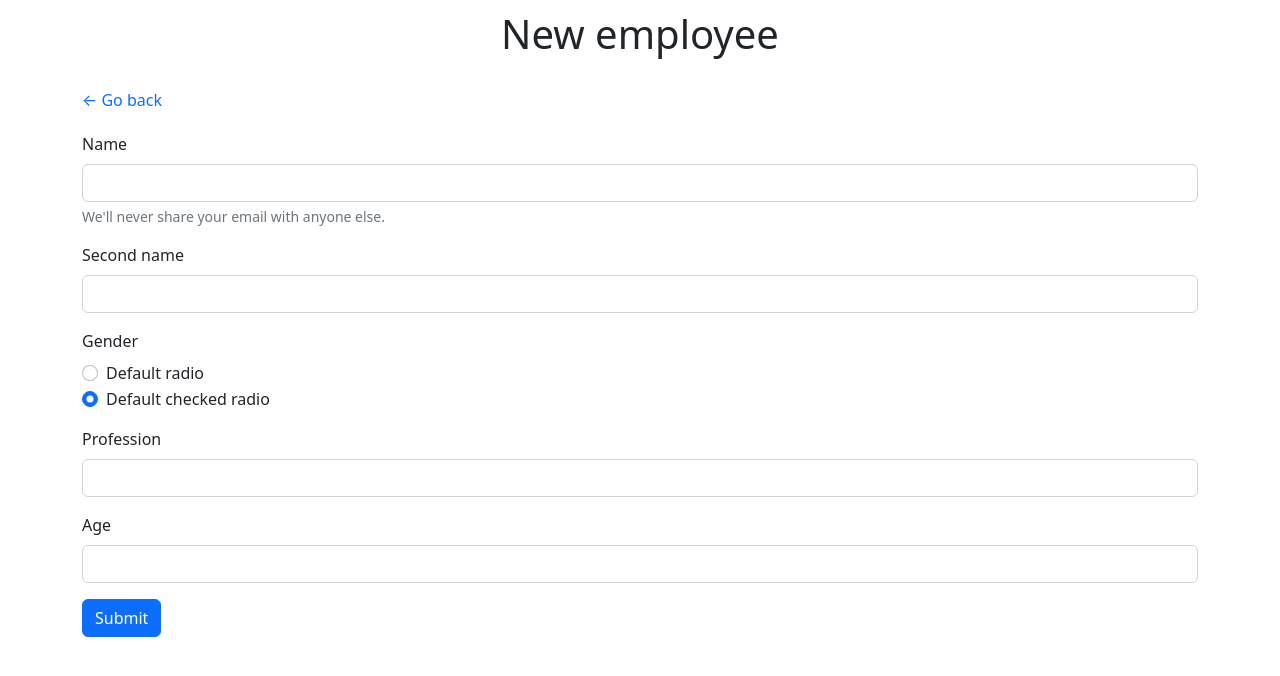
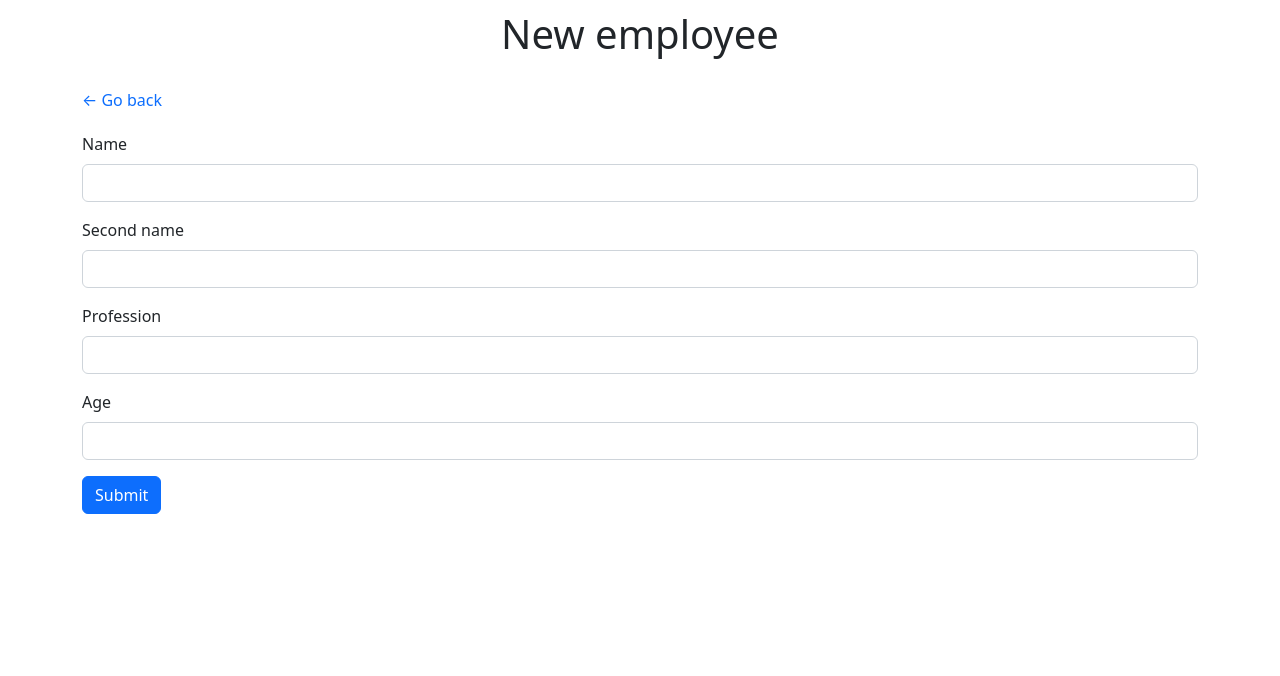
Before and after one commit to AleksDvlpr/React-app, a React (Create React App) app: page /employee/create in a window 1280 px wide. Shown: the top 676 px of the page. Built offline with nearby package versions, Linux system fonts and the light colour scheme.

Commit message:
added creating a new employee

```diff
--- a/package.json
+++ b/package.json
@@ -10,9 +10,11 @@
     "bootstrap": "^5.2.0",
     "react": "^18.2.0",
     "react-dom": "^18.2.0",
+    "react-hook-form": "^7.34.0",
     "react-redux": "^8.0.2",
     "react-router-dom": "^6.3.0",
     "react-scripts": "5.0.1",
+    "uuidv4": "^6.2.13",
     "web-vitals": "^2.1.4"
   },
   "scripts": {
--- a/src/components/auth/LoginForm.js
+++ b/src/components/auth/LoginForm.js
@@ -70,7 +70,7 @@ const LoginForm = () => {
           />
           {loginError ? (
             <div id="emailHelp" className="form-text text-danger">
-              Please type correct login
+              Please type correct a login
             </div>
           ) : null}
         </div>
--- a/src/components/employees/EmployeeCreate.js
+++ b/src/components/employees/EmployeeCreate.js
@@ -1,45 +1,124 @@
 import React from 'react';
 import BackBtn from './BackBtn';
+import { useForm } from 'react-hook-form';
+import { useNavigate } from 'react-router-dom';
+import { useDispatch } from 'react-redux';
+import { addEmployee } from '../../features/employee/employeeSlice';
+import { v4 as uuidv4 } from 'uuid';
 
 const EmployeeCreate = () => {
+  const {
+    register,
+    handleSubmit,
+    formState: { errors },
+  } = useForm();
+
+  const navigate = useNavigate();
+  const dispatch = useDispatch();
+  const onSubmit = (data) => {
+    data.id = uuidv4();
+    dispatch(addEmployee(data));
+    navigate('/employee');
+  };
+
   return (
-    <div className='container'>
+    <div className="container">
       <h1>New employee</h1>
-      <BackBtn/>
-      <form>
-        <div className='mb-3'>
-          <label htmlFor='exampleInputEmail1' className='form-label'>Name</label>
-          <input type='text' className='form-control' id='exampleInputEmail1' aria-describedby='emailHelp' />
-          <div id='emailHelp' className='form-text'>We'll never share your email with anyone else.</div>
+      <BackBtn />
+
+      <form onSubmit={handleSubmit(onSubmit)}>
+        <div className="mb-3">
+          <label htmlFor="name" className="form-label">
+            Name
+          </label>
+          <input
+            type="text"
+            className="form-control"
+            id="name"
+            {...register('name', { required: true, minLength: 3 })}
+          />
+          {errors.name?.type === 'required' && (
+            <div id="nameError" className="form-text text-danger">
+              This field is required
+            </div>
+          )}
+          {errors.name?.type === 'minLength' && (
+            <div id="nameError" className="form-text text-danger">
+              This field must contain more than 3 letters
+            </div>
+          )}
         </div>
-        <div className='mb-3'>
-          <label htmlFor='exampleInputPassword1' className='form-label'>Second name</label>
-          <input type='password' className='form-control' id='exampleInputPassword1' />
+        <div className="mb-3">
+          <label htmlFor="secondName" className="form-label">
+            Second name
+          </label>
+          <input
+            type="text"
+            className="form-control"
+            id="secondName"
+            {...register('secondName', { required: true, minLength: 3 })}
+          />
+          {errors.secondName?.type === 'required' && (
+            <div id="secondName" className="form-text text-danger">
+              This field is required
+            </div>
+          )}
+          {errors.secondName?.type === 'minLength' && (
+            <div id="secondName" className="form-text text-danger">
+              This field must contain more than 3 letters
+            </div>
+          )}
         </div>
-        <div className='mb-3'>
-          <label htmlFor='flexRadioDefault1' className='form-label'>Gender</label>
-          <div className="form-check">
-            <input className="form-check-input" type="radio" name="flexRadioDefault" id="flexRadioDefault1"/>
-              <label className="form-check-label" htmlFor="flexRadioDefault1">
-                Default radio
-              </label>
-          </div>
-          <div className="form-check">
-            <input className="form-check-input" type="radio" name="flexRadioDefault" id="flexRadioDefault2" checked/>
-              <label className="form-check-label" htmlFor="flexRadioDefault2">
-                Default checked radio
-              </label>
-          </div>
+        <div className="mb-3">
+          <label htmlFor="profession" className="form-label">
+            Profession
+          </label>
+          <input
+            type="text"
+            className="form-control"
+            id="profession"
+            {...register('profession', { required: true, minLength: 3 })}
+          />
+          {errors.profession?.type === 'required' && (
+            <div id="secondName" className="form-text text-danger">
+              This field is required
+            </div>
+          )}
+          {errors.profession?.type === 'minLength' && (
+            <div id="secondName" className="form-text text-danger">
+              This field must contain more than 3 letters
+            </div>
+          )}
         </div>
-        <div className='mb-3'>
-          <label htmlFor='exampleInputPassword1' className='form-label'>Profession</label>
-          <input type='password' className='form-control' id='exampleInputPassword1' />
+        <div className="mb-3">
+          <label htmlFor="age" className="form-label">
+            Age
+          </label>
+          <input
+            type="number"
+            className="form-control"
+            id="age"
+            {...register('age', { required: true, min: 18, max: 99 })}
+          />
+          {errors.age?.type === 'required' && (
+            <div id="secondName" className="form-text text-danger">
+              This field is required
+            </div>
+          )}
+          {errors.age?.type === 'min' && (
+            <div id="secondName" className="form-text text-danger">
+              Minimum age must be 18 years old
+            </div>
+          )}
+          {errors.age?.type === 'max' && (
+            <div id="secondName" className="form-text text-danger">
+              Maximum age must be 99 years old
+            </div>
+          )}
         </div>
-        <div className='mb-3'>
-          <label htmlFor='exampleInputPassword1' className='form-label'>Age</label>
-          <input type='password' className='form-control' id='exampleInputPassword1' />
-        </div>
-        <button type='submit' className='btn btn-primary'>Submit</button>
+        <button type="submit" className="btn btn-primary">
+          Submit
+        </button>
       </form>
     </div>
   );
--- a/src/components/employees/EmployeeDetail.js
+++ b/src/components/employees/EmployeeDetail.js
@@ -32,11 +32,6 @@ const EmployeeDetail = () => {
             <td>{employee.secondName}</td>
           </tr>
           <tr>
-            <th scope="row">3</th>
-            <td>Gender</td>
-            <td>{employee.gender}</td>
-          </tr>
-          <tr>
             <th scope="row">4</th>
             <td>Age</td>
             <td>{employee.age}</td>
--- a/src/features/employee/employeeSlice.js
+++ b/src/features/employee/employeeSlice.js
@@ -5,7 +5,6 @@ const initialState = [
     id: '784ff1a8-1b95-4e8e-8667-e4210f167c54',
     name: 'John',
     secondName: 'Doe',
-    gender: 'male',
     profession: 'programmer',
     age: 25,
   },
```
Also changed, not shown: 1 other file (tests, documents, lock files or other folders).
